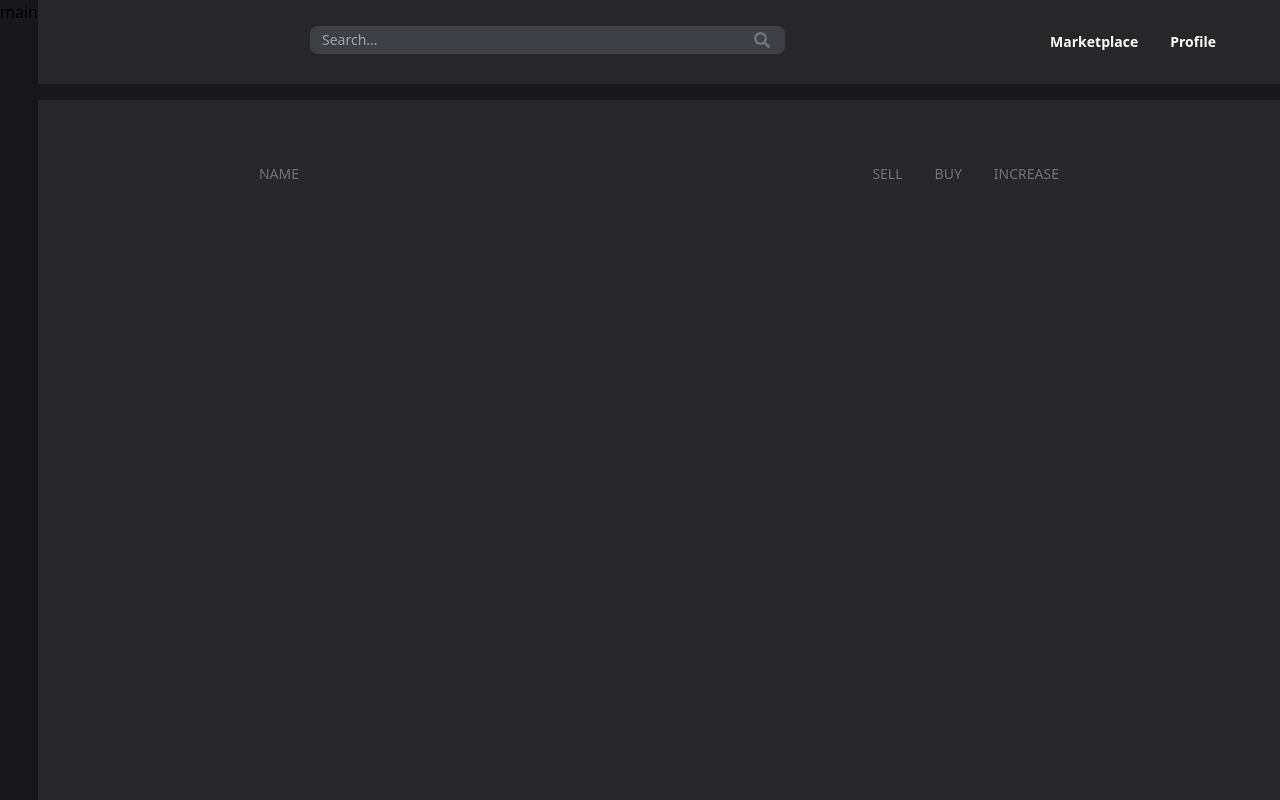
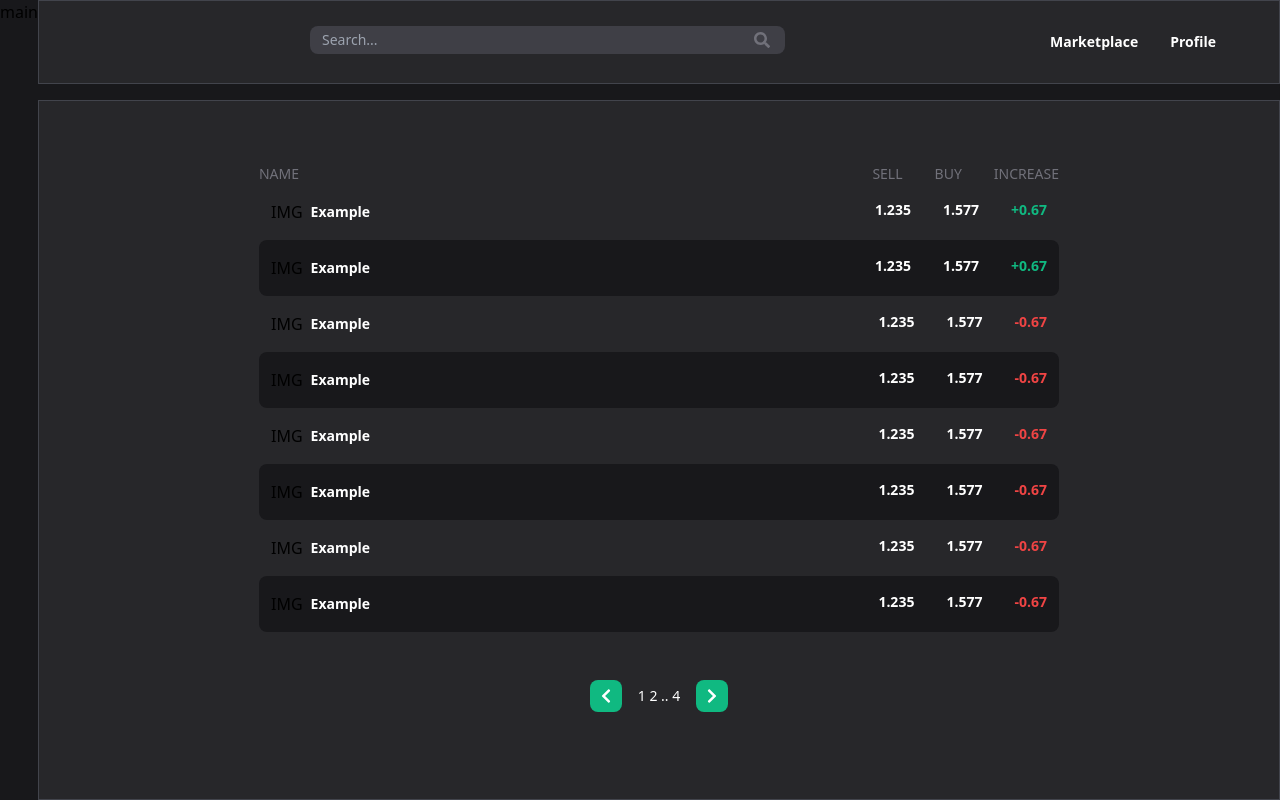
Before and after one commit to VelesW/StockNavigator, a React (Vite) app in the folder frontend/: page /main in a window 1280 px wide. Built offline with nearby package versions, Linux system fonts and the light colour scheme.

Commit message:
paginate init

```diff
--- a/frontend/src/components/Marketplace.tsx
+++ b/frontend/src/components/Marketplace.tsx
@@ -1,10 +1,15 @@
-import React from "react";
+import React, { useState } from "react";
 import { FaSearch } from "react-icons/fa";
+import { FaChevronLeft } from "react-icons/fa";
+import { FaChevronRight } from "react-icons/fa";
 
 const Marketplace = () => {
+  const [currentPage, setCurrentPage] = useState(1);
+  const itemsPerPage = 8;
+
   return (
     <div className="w-full flex flex-col">
-      <div className="flex w-full justify-end items-center px-16 gap-8 py-8 bg-zinc-800">
+      <div className="flex w-full justify-end items-center px-16 gap-8 py-8 bg-zinc-800 ring-1 ring-inset ring-gray-500/40">
         <div className="w-full flex justify-center relative">
           <div className="absolute -top-4">
             <input
@@ -22,7 +27,7 @@ const Marketplace = () => {
           Profile
         </a>
       </div>
-      <div className="mt-4 bg-zinc-800 w-full h-full flex flex-col items-center py-16">
+      <div className="mt-4 bg-zinc-800 w-full h-full flex flex-col items-center py-16 ring-1 ring-inset ring-gray-500/40">
         <div className="flex w-[800px] max-w-[95%] flex-col">
           <div className="w-full flex justify-between text-zinc-500 text-sm">
             <div>
@@ -35,7 +40,137 @@ const Marketplace = () => {
             </div>
           </div>
           <div className="flex flex-col">
-            <div className="flex flex-row w-full"></div>
+            <div className="flex flex-row justify-between w-full py-4 px-3">
+              <div className="flex flex-row items-center gap-2">
+                <span>IMG</span>
+                <span className="text-white font-semibold text-sm">
+                  Example
+                </span>
+              </div>
+              <div className="flex gap-8 text-sm">
+                <span className="text-white font-semibold text-sm">1.235</span>
+                <span className="text-white font-semibold text-sm">1.577</span>
+                <span className="text-emerald-500 font-semibold text-sm">
+                  +0.67
+                </span>
+              </div>
+            </div>
+            <div className="flex flex-row justify-between w-full py-4 bg-zinc-900 px-3 rounded-lg">
+              <div className="flex flex-row items-center gap-2">
+                <span>IMG</span>
+                <span className="text-white font-semibold text-sm">
+                  Example
+                </span>
+              </div>
+              <div className="flex gap-8 text-sm">
+                <span className="text-white font-semibold text-sm">1.235</span>
+                <span className="text-white font-semibold text-sm">1.577</span>
+                <span className="text-emerald-500 font-semibold text-sm">
+                  +0.67
+                </span>
+              </div>
+            </div>
+            <div className="flex flex-row justify-between w-full py-4 px-3">
+              <div className="flex flex-row items-center gap-2">
+                <span>IMG</span>
+                <span className="text-white font-semibold text-sm">
+                  Example
+                </span>
+              </div>
+              <div className="flex gap-8 text-sm">
+                <span className="text-white font-semibold text-sm">1.235</span>
+                <span className="text-white font-semibold text-sm">1.577</span>
+                <span className="text-red-500 font-semibold text-sm">
+                  -0.67
+                </span>
+              </div>
+            </div>
+            <div className="flex flex-row justify-between w-full py-4 bg-zinc-900 px-3 rounded-lg">
+              <div className="flex flex-row items-center gap-2">
+                <span>IMG</span>
+                <span className="text-white font-semibold text-sm">
+                  Example
+                </span>
+              </div>
+              <div className="flex gap-8 text-sm">
+                <span className="text-white font-semibold text-sm">1.235</span>
+                <span className="text-white font-semibold text-sm">1.577</span>
+                <span className="text-red-500 font-semibold text-sm">
+                  -0.67
+                </span>
+              </div>
+            </div>
+            <div className="flex flex-row justify-between w-full py-4 px-3">
+              <div className="flex flex-row items-center gap-2">
+                <span>IMG</span>
+                <span className="text-white font-semibold text-sm">
+                  Example
+                </span>
+              </div>
+              <div className="flex gap-8 text-sm">
+                <span className="text-white font-semibold text-sm">1.235</span>
+                <span className="text-white font-semibold text-sm">1.577</span>
+                <span className="text-red-500 font-semibold text-sm">
+                  -0.67
+                </span>
+              </div>
+            </div>
+            <div className="flex flex-row justify-between w-full py-4 bg-zinc-900 px-3 rounded-lg">
+              <div className="flex flex-row items-center gap-2">
+                <span>IMG</span>
+                <span className="text-white font-semibold text-sm">
+                  Example
+                </span>
+              </div>
+              <div className="flex gap-8 text-sm">
+                <span className="text-white font-semibold text-sm">1.235</span>
+                <span className="text-white font-semibold text-sm">1.577</span>
+                <span className="text-red-500 font-semibold text-sm">
+                  -0.67
+                </span>
+              </div>
+            </div>
+            <div className="flex flex-row justify-between w-full py-4 px-3">
+              <div className="flex flex-row items-center gap-2">
+                <span>IMG</span>
+                <span className="text-white font-semibold text-sm">
+                  Example
+                </span>
+              </div>
+              <div className="flex gap-8 text-sm">
+                <span className="text-white font-semibold text-sm">1.235</span>
+                <span className="text-white font-semibold text-sm">1.577</span>
+                <span className="text-red-500 font-semibold text-sm">
+                  -0.67
+                </span>
+              </div>
+            </div>
+            <div className="flex flex-row justify-between w-full py-4 bg-zinc-900 px-3 rounded-lg">
+              <div className="flex flex-row items-center gap-2">
+                <span>IMG</span>
+                <span className="text-white font-semibold text-sm">
+                  Example
+                </span>
+              </div>
+              <div className="flex gap-8 text-sm">
+                <span className="text-white font-semibold text-sm">1.235</span>
+                <span className="text-white font-semibold text-sm">1.577</span>
+                <span className="text-red-500 font-semibold text-sm">
+                  -0.67
+                </span>
+              </div>
+            </div>
+          </div>
+        </div>
+        <div className="flex w-[800px] max-w-[95%] flex-col mt-12">
+          <div className="w-full flex items-center justify-center">
+            <button className="text-white py-2 px-2 bg-emerald-500 rounded-lg">
+              <FaChevronLeft />
+            </button>
+            <span className="px-4 text-white text-sm">1 2 .. 4</span>
+            <button className="text-white py-2 px-2 bg-emerald-500 rounded-lg">
+              <FaChevronRight />
+            </button>
           </div>
         </div>
       </div>
```
